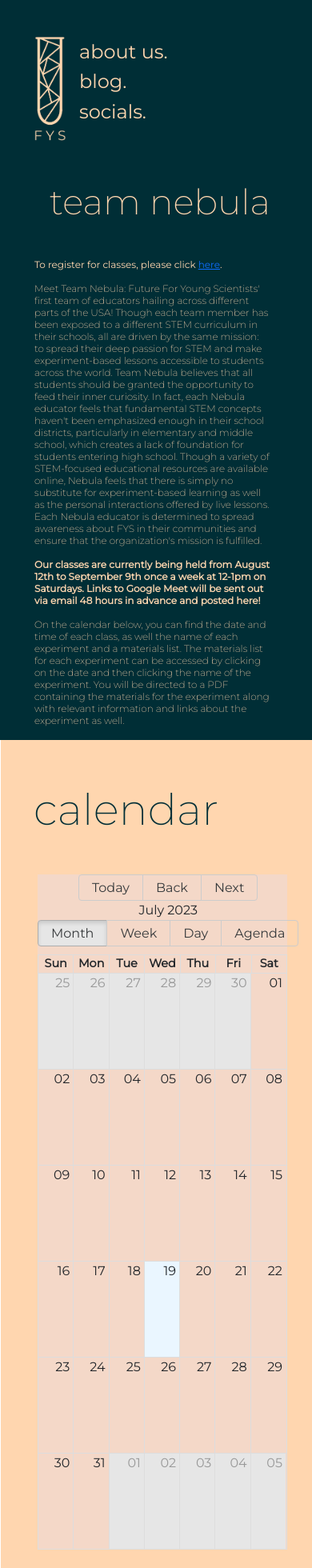
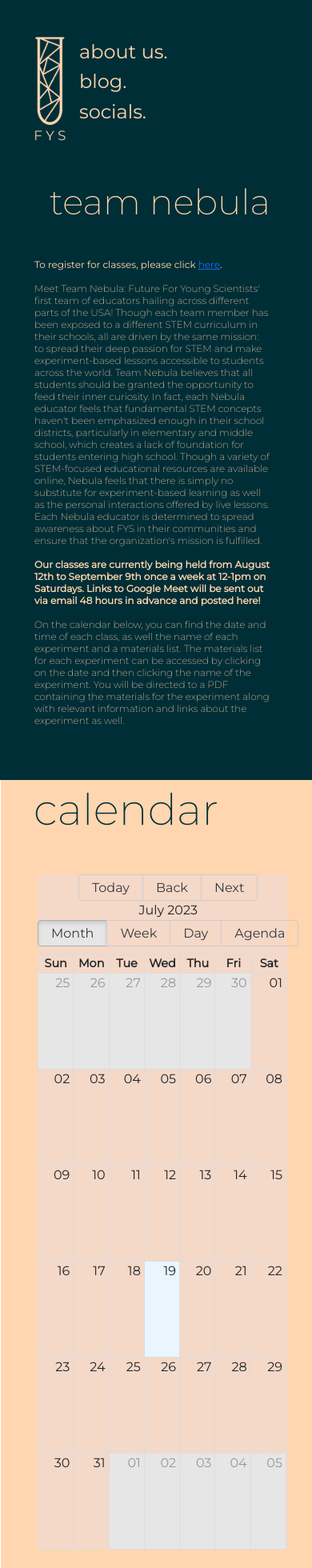
Before and after one commit to futureforyoungscientists/fys-website, a React (Vite) app: page /nebula in a window 390 px wide. Shown: the top 1960 px of the page at 80% size. Built offline with nearby package versions, Linux system fonts and the light colour scheme.

Commit message:
fixedMobileNebula3

```diff
--- a/src/screens/NebulaPageMobile/style.css
+++ b/src/screens/NebulaPageMobile/style.css
@@ -9,7 +9,7 @@
   .nebula-mobile .overlap-wrapper {
     background-color: #ffffff;
     border: 1px none;
-    height: 2250px;
+    height: 2050px;
     overflow: hidden;
     width: 100%;
   }
@@ -28,7 +28,7 @@
   }
 
   .nebula-mobile .header-section {
-    height: 925px;
+    height: 975px;
     left: 0;
     position: absolute;
     top: 0;
@@ -37,7 +37,7 @@
 
   .nebula-mobile .overlap-group {
     background-color: #002e36;
-    height: 925px;
+    height: 975px;
     position: relative;
     width: 100%;
   }
@@ -133,7 +133,7 @@
     height: 1543px;
     left: 1px;
     position: absolute;
-    top: 925px;
+    top: 975px;
     width: 100%;
   }
 
```
